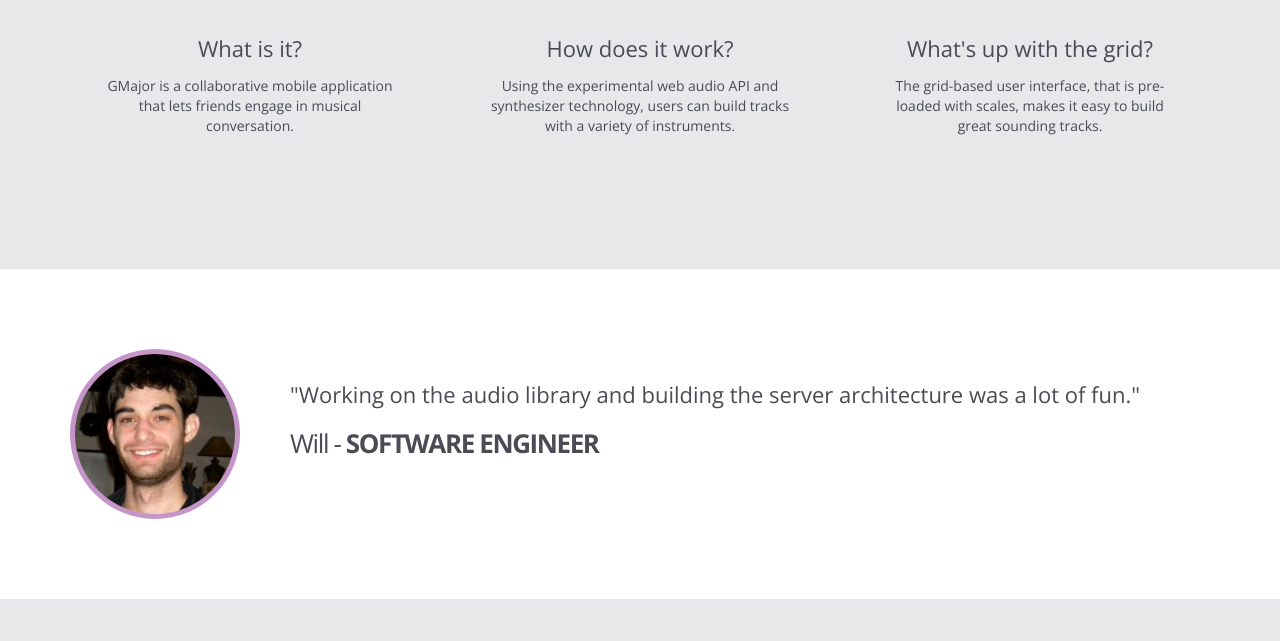
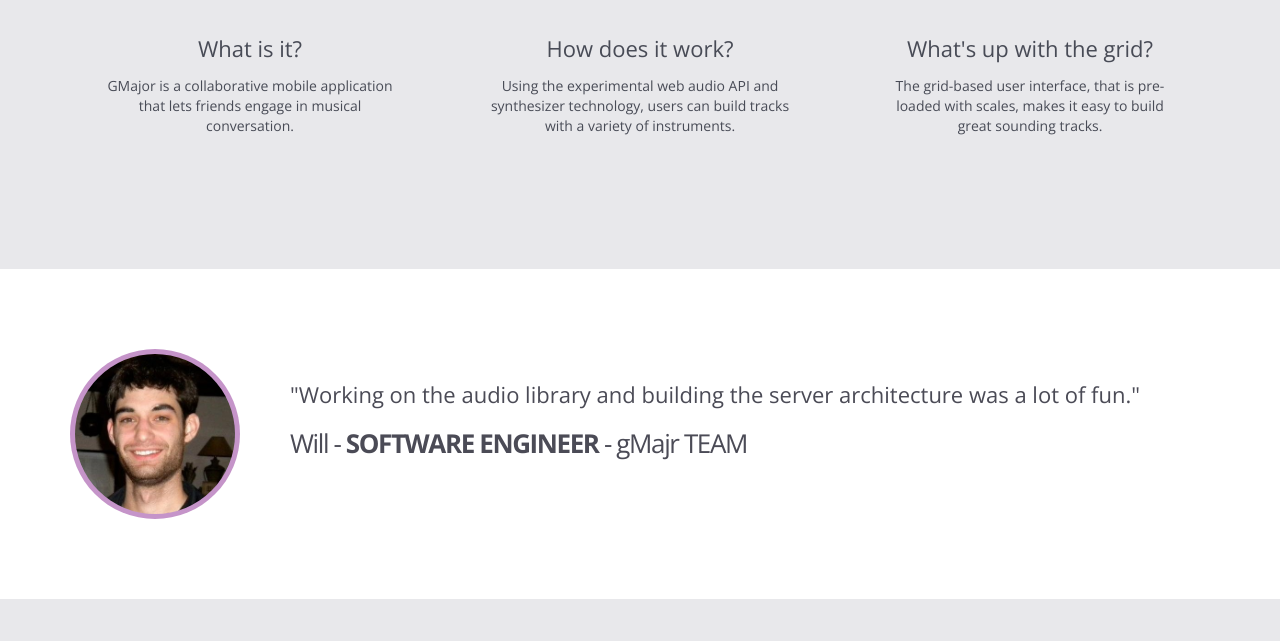
Before and after one commit to gMajr/gMajr.github.io, a plain HTML site: page index.html in a window 1280 px wide. Shown: the part 1147-1788 px from the top of the page. Drawn offline with nearby package versions, Linux system fonts and the light colour scheme.

Commit message:
Normalized team name for each person in the carousel

```diff
--- a/index.html
+++ b/index.html
@@ -164,7 +164,7 @@
                                     </div>
                                     <p class="testimonial">"I had an amazing time building the audio library, and working on the user interface"</p>
                                     <p class="byline"><span class="brand">Will V.</span>
-                                        - <strong>SOFTWARE ENGINEER</strong></p>
+                                        - <strong>SOFTWARE ENGINEER</strong> - gMajr TEAM</p>
                                     <div class="clearfix"></div>
                                 </div>
                                 <div class="item active">
@@ -173,7 +173,7 @@
                                     </div>
                                     <p class="testimonial">“I had a blast working on the unique, custom user interface using SVG and Angular."</p>
                                     <p class="byline"><span class="brand">Bob</span>
-                                        - <strong>SOFTWARE ENGINEER</strong></p>
+                                        - <strong>SOFTWARE ENGINEER</strong> - gMajr TEAM</p>
                                     <div class="clearfix"></div>
                                 </div>
                                 <div class="item">
@@ -182,7 +182,7 @@
                                     </div>
                                     <p class="testimonial">"Working on the audio library and building the server architecture was a lot of fun."</p>
                                     <p class="byline"><span class="brand">Will</span>
-                                        - <strong>SOFTWARE ENGINEER</strong></p>
+                                        - <strong>SOFTWARE ENGINEER</strong> - gMajr TEAM</p>
                                     <div class="clearfix"></div>
                                 </div>
                                 <div class="item">
@@ -191,7 +191,7 @@
                                     </div>
                                     <p class="testimonial">"I had a blast building and playing the multi-level, musical, memory game in gMajor."</p>
                                     <p class="byline"><span class="brand">Nelson</span>
-                                        - <strong>SOFTWARE ENGINEER</strong></p>
+                                        - <strong>SOFTWARE ENGINEER</strong> - gMajr TEAM</p>
                                     <div class="clearfix"></div>
                                 </div>
                                 <div class="item">
@@ -200,7 +200,7 @@
                                     </div>
                                     <p class="testimonial">"I had an amazing time building an intuitive user experience and assisting in designing a fun musical game."</p>
                                     <p class="byline"><span class="brand">Shawn</span>
-                                        - <strong>SOFTWARE ENGINEER</strong></p>
+                                        - <strong>SOFTWARE ENGINEER</strong> - gMajr TEAM</p>
                                     <div class="clearfix"></div>
                                 </div>
                                 <div class="item">
@@ -209,7 +209,7 @@
                                     </div>
                                     <p class="testimonial">"I had an amazing time working on audio visualization and dynamically updating instruments and tempo. "</p>
                                     <p class="byline"><span class="brand">Dave</span>
-                                        - <strong>SOFTWARE ENGINEER</strong></p>
+                                        - <strong>SOFTWARE ENGINEER</strong> - gMajr TEAM</p>
                                     <div class="clearfix"></div>
                                 </div>
                                 <div class="item">
@@ -218,7 +218,7 @@
                                     </div>
                                     <p class="testimonial">"I had an amazing time working with the Facebook API and integrating the graph data."</p>
                                     <p class="byline"><span class="brand">Chris</span>
-                                        - <strong>SOFTWARE ENGINEER</strong></p>
+                                        - <strong>SOFTWARE ENGINEER</strong> - gMajr TEAM</p>
                                     <div class="clearfix"></div>
                                 </div>
                             </div>
```
